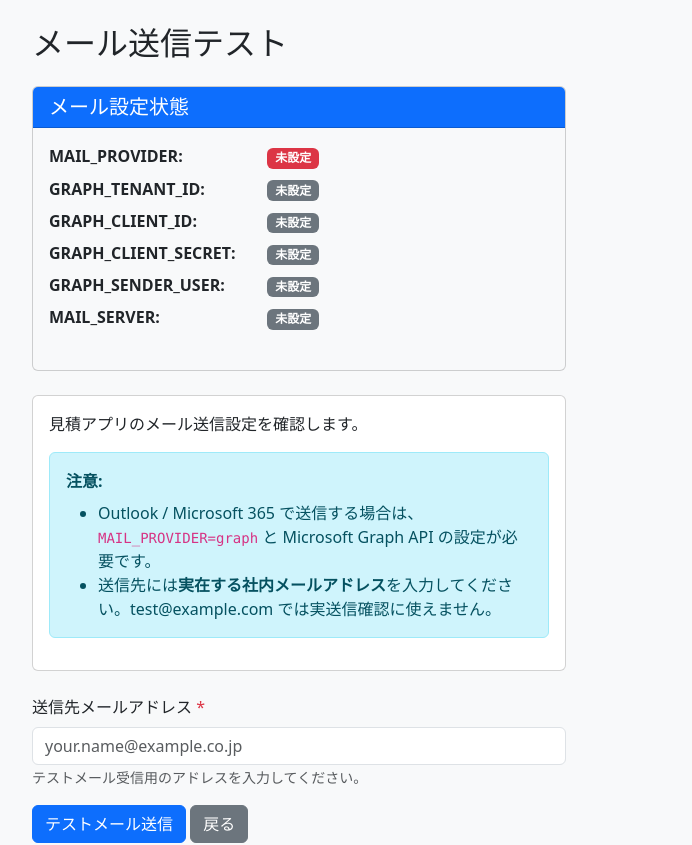
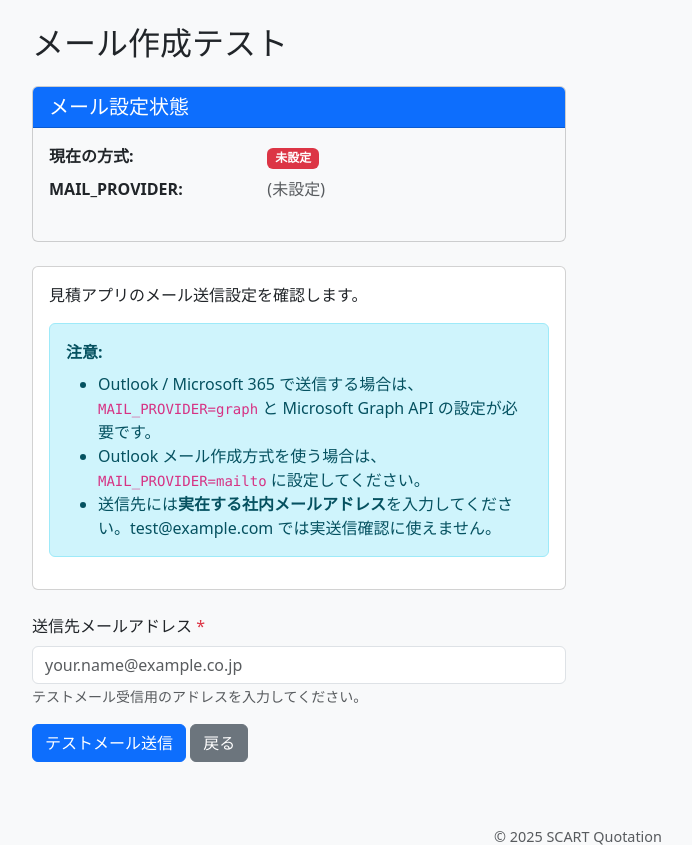
Before and after one commit to masazumi-kondo/S-CART-QUOTATION, a Flask app: page /admin/mail-test in a window 1280 px wide. Shown: the part 104-949 px from the top of the page, without its empty margins (62-754 px from the left). Run offline with Flask 3, Linux system fonts and the light colour scheme; the visitor is signed in with stand-in values (Sample User, id 1).

Commit message:
Add Outlook mailto workflow for customer notifications

```diff
--- a/app/routes/admin_users.py
+++ b/app/routes/admin_users.py
@@ -285,12 +285,13 @@ def users_toggle_active(user_id):
 @login_required
 @roles_required("admin")
 def mail_test():
-    """Send test mail"""
+    """Send test mail or create Outlook mailto for testing"""
     from app.services.mail_service import send_email
     from app.services.graph_mail_service import (
         get_graph_mail_config_status,
         get_graph_mail_missing_settings,
     )
+    from app.services.mailto_service import build_mailto_url
 
     mail_provider = current_app.config.get("MAIL_PROVIDER", "").lower()
     graph_config_status = get_graph_mail_config_status()
@@ -300,6 +301,7 @@ def mail_test():
         "mail_provider": mail_provider,
         "graph_config_status": graph_config_status,
         "smtp_server_configured": bool(smtp_server),
+        "test_mailto_url": None,
     }
 
     if request.method == "POST":
@@ -317,12 +319,24 @@ def mail_test():
         # Check mail provider configuration
         if not mail_provider:
             flash(
-                "MAIL_PROVIDER が未設定です。Outlook送信を使う場合は MAIL_PROVIDER=graph を設定してください。",
+                "MAIL_PROVIDER が未設定です。Outlook送信を使う場合は MAIL_PROVIDER=graph または mailto を設定してください。",
                 "warning"
             )
             return render_template("admin/mail_test.html", **context)
 
-        # Check provider-specific settings
+        # Handle mailto provider (create Outlook link instead of sending)
+        if mail_provider == "mailto":
+            subject = "【見積アプリ】メール作成テスト"
+            body = """見積アプリから作成したOutlookメールのテストです。
+このメールは自動送信ではなく、Outlook画面から手動送信します。"""
+
+            test_mailto_url = build_mailto_url(to_email, subject, body)
+            context["test_mailto_url"] = test_mailto_url
+            context["test_to_email"] = to_email
+            flash(f"テストメール用のOutlookリンクを作成しました。下のボタンをクリックしてください。", "info")
+            return render_template("admin/mail_test.html", **context)
+
+        # Check provider-specific settings for other providers
         if mail_provider == "graph":
             missing = get_graph_mail_missing_settings()
             if missing:
@@ -339,7 +353,7 @@ def mail_test():
                 )
                 return render_template("admin/mail_test.html", **context)
 
-        # Send test email
+        # Send test email via configured provider
         subject = "【見積アプリ】メール送信テスト"
         body = """見積アプリからのメール送信テストです。
 このメールが届いていれば、メール送信設定は有効です。"""
--- a/app/templates/admin/mail_test.html
+++ b/app/templates/admin/mail_test.html
@@ -2,9 +2,9 @@
 
 {% block content %}
 <div class="container-fluid mt-4">
-    <h2>メール送信テスト</h2>
+    <h2>メール作成テスト</h2>
 
-    <!-- Configuration Status Section -->
+    <!-- Current Mail Provider Info -->
     <div class="row mt-4">
         <div class="col-md-6">
             <div class="card bg-light">
@@ -13,17 +13,36 @@
                 </div>
                 <div class="card-body">
                     <dl class="row">
-                        <dt class="col-sm-5">MAIL_PROVIDER:</dt>
+                        <dt class="col-sm-5">現在の方式:</dt>
                         <dd class="col-sm-7">
-                            {% if mail_provider %}
-                                <span class="badge bg-success">{{ mail_provider }}</span>
+                            {% if mail_provider == "mailto" %}
+                                <span class="badge bg-info">Outlookメール作成</span>
+                                <small class="text-muted d-block mt-1">自動送信ではなく、利用者がOutlook画面で確認して手動送信します。</small>
+                            {% elif mail_provider == "graph" %}
+                                <span class="badge bg-success">Graph API</span>
+                            {% elif mail_provider == "smtp" %}
+                                <span class="badge bg-success">SMTP</span>
                             {% else %}
                                 <span class="badge bg-danger">未設定</span>
                             {% endif %}
                         </dd>
+                        <dt class="col-sm-5">MAIL_PROVIDER:</dt>
+                        <dd class="col-sm-7">
+                            {% if mail_provider %}
+                                <code>{{ mail_provider }}</code>
+                            {% else %}
+                                <span class="text-muted">(未設定)</span>
+                            {% endif %}
+                        </dd>
+                    </dl>
 
-                        <dt class="col-sm-5">GRAPH_TENANT_ID:</dt>
-                        <dd class="col-sm-7">
+                    <!-- Graph Settings Status -->
+                    {% if mail_provider == "graph" %}
+                    <div class="mt-3 pt-3 border-top">
+                        <h6>Graph API設定状態:</h6>
+                        <dl class="row mb-0">
+                            <dt class="col-sm-6">GRAPH_TENANT_ID:</dt>
+                            <dd class="col-sm-6">
                                 {% if graph_config_status.GRAPH_TENANT_ID %}
                                     <span class="badge bg-success">設定済み</span>
                                 {% else %}
@@ -31,8 +50,8 @@
                                 {% endif %}
                             </dd>
 
-                        <dt class="col-sm-5">GRAPH_CLIENT_ID:</dt>
-                        <dd class="col-sm-7">
+                            <dt class="col-sm-6">GRAPH_CLIENT_ID:</dt>
+                            <dd class="col-sm-6">
                                 {% if graph_config_status.GRAPH_CLIENT_ID %}
                                     <span class="badge bg-success">設定済み</span>
                                 {% else %}
@@ -40,8 +59,8 @@
                                 {% endif %}
                             </dd>
 
-                        <dt class="col-sm-5">GRAPH_CLIENT_SECRET:</dt>
-                        <dd class="col-sm-7">
+                            <dt class="col-sm-6">GRAPH_CLIENT_SECRET:</dt>
+                            <dd class="col-sm-6">
                                 {% if graph_config_status.GRAPH_CLIENT_SECRET %}
                                     <span class="badge bg-success">設定済み</span>
                                 {% else %}
@@ -49,17 +68,25 @@
                                 {% endif %}
                             </dd>
 
-                        <dt class="col-sm-5">GRAPH_SENDER_USER:</dt>
-                        <dd class="col-sm-7">
+                            <dt class="col-sm-6">GRAPH_SENDER_USER:</dt>
+                            <dd class="col-sm-6">
                                 {% if graph_config_status.GRAPH_SENDER_USER %}
                                     <span class="badge bg-success">設定済み</span>
                                 {% else %}
                                     <span class="badge bg-secondary">未設定</span>
                                 {% endif %}
                             </dd>
+                        </dl>
+                    </div>
+                    {% endif %}
 
-                        <dt class="col-sm-5">MAIL_SERVER:</dt>
-                        <dd class="col-sm-7">
+                    <!-- SMTP Settings Status -->
+                    {% if mail_provider == "smtp" %}
+                    <div class="mt-3 pt-3 border-top">
+                        <h6>SMTP設定状態:</h6>
+                        <dl class="row mb-0">
+                            <dt class="col-sm-6">MAIL_SERVER:</dt>
+                            <dd class="col-sm-6">
                                 {% if smtp_server_configured %}
                                     <span class="badge bg-success">設定済み</span>
                                 {% else %}
@@ -68,25 +95,37 @@
                             </dd>
                         </dl>
                     </div>
+                    {% endif %}
+                </div>
             </div>
         </div>
     </div>
 
-    <!-- Test Form Section -->
+    <!-- Test Form -->
     <div class="row mt-4">
         <div class="col-md-6">
             <div class="card">
                 <div class="card-body">
                     <p>見積アプリのメール送信設定を確認します。</p>
 
-                    <!-- Info Messages -->
+                    <!-- Mailto Mode Info -->
+                    {% if mail_provider == "mailto" %}
+                    <div class="alert alert-info" role="alert">
+                        <strong>Outlookメール作成方式について:</strong><br>
+                        このモードでは、メールは自動送信されません。
+                        テストを実行すると、Outlookの新規メール作成画面を開くリンクが表示されます。
+                        内容を確認してから、Outlook画面で手動送信してください。
+                    </div>
+                    {% else %}
                     <div class="alert alert-info" role="alert">
                         <strong>注意:</strong>
                         <ul class="mb-0 mt-2">
                             <li>Outlook / Microsoft 365 で送信する場合は、<code>MAIL_PROVIDER=graph</code> と Microsoft Graph API の設定が必要です。</li>
+                            <li>Outlook メール作成方式を使う場合は、<code>MAIL_PROVIDER=mailto</code> に設定してください。</li>
                             <li>送信先には<strong>実在する社内メールアドレス</strong>を入力してください。test@example.com では実送信確認に使えません。</li>
                         </ul>
                     </div>
+                    {% endif %}
                 </div>
             </div>
 
@@ -99,13 +138,36 @@
 
                 <div class="mb-3">
                     <button type="submit" class="btn btn-primary">
+                        {% if mail_provider == "mailto" %}
+                            Outlookリンクを作成
+                        {% else %}
                             テストメール送信
+                        {% endif %}
                     </button>
                     <a href="{{ url_for('admin_users.users_list') }}" class="btn btn-secondary">
                         戻る
                     </a>
                 </div>
             </form>
+
+            <!-- Mailto Test Result -->
+            {% if test_mailto_url %}
+            <div class="card mt-4 border-success">
+                <div class="card-header bg-success text-white">
+                    <h5 class="mb-0">Outlookリンク作成完了</h5>
+                </div>
+                <div class="card-body">
+                    <p><strong>宛先:</strong> {{ test_to_email }}</p>
+                    <p>以下のボタンをクリックするとOutlookの新規メール作成画面が開きます。</p>
+                    <p>メールの内容を確認してから、手動で送信してください。</p>
+
+                    <a href="{{ test_mailto_url }}" class="btn btn-primary btn-lg">
+                        <i class="fas fa-envelope"></i>
+                        Outlookでテストメールを作成
+                    </a>
+                </div>
+            </div>
+            {% endif %}
         </div>
     </div>
 </div>
```
Also changed, not shown: app/routes/customer.py (+40 -0 lines), app/services/customer_mailto_service.py (added, +100 -0 lines), app/services/mailto_service.py (added, +38 -0 lines), app/templates/customers/customer_approval_completed.html (added, +92 -0 lines), app/templates/customers/customer_created.html (added, +90 -0 lines), estimates.db, 2 other files. Lines whose indentation alone changed are shown as unchanged.
